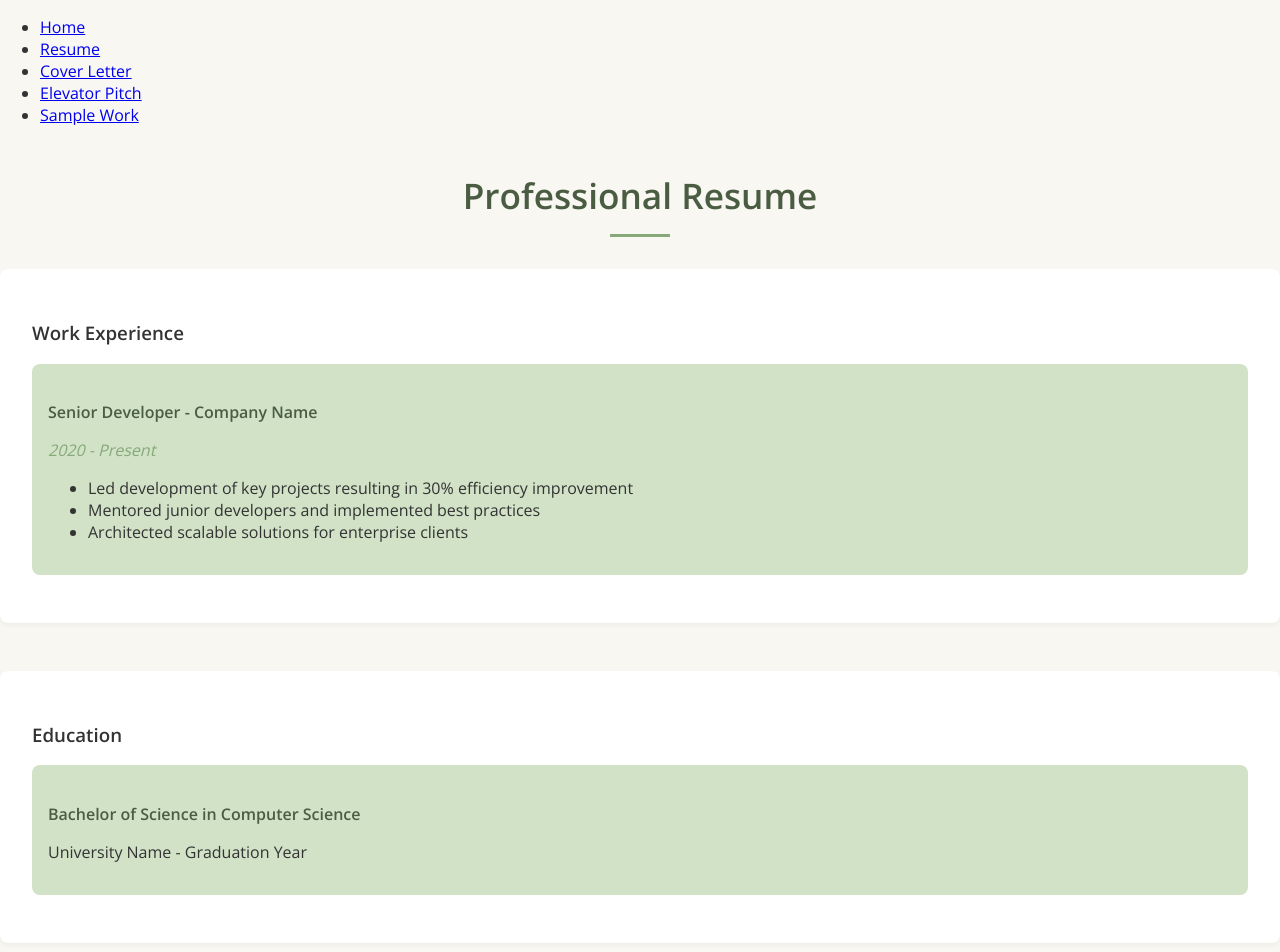
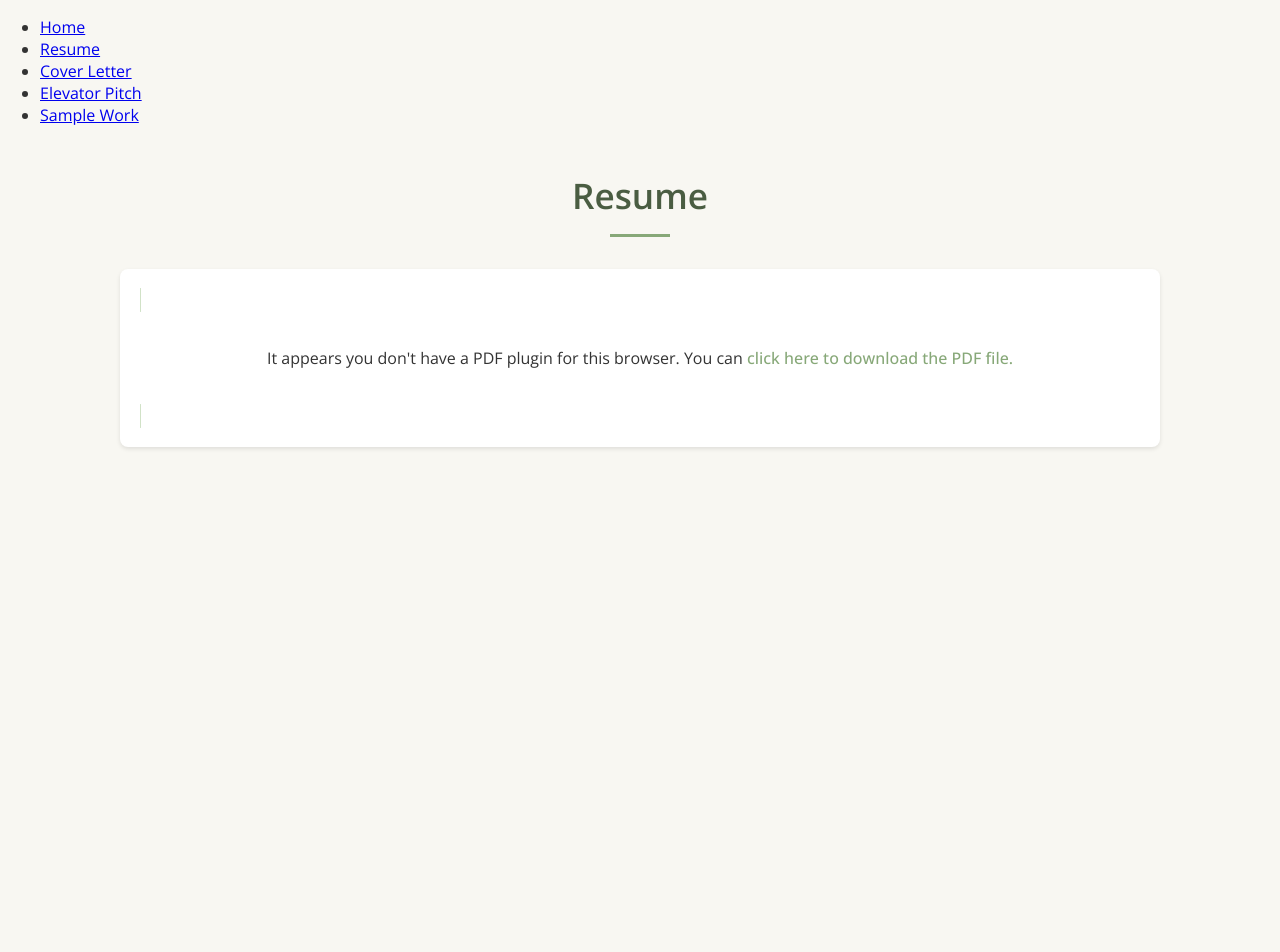
Before and after one commit to arshiagarg2006/arshia-website, a React (Create React App) app: page /resume in a window 1280 px wide. Shown: the top 952 px of the page. After the commit the page ends 800 px from the top, so only its background shows below. Built offline with nearby package versions, Linux system fonts and the light colour scheme.

Commit message:
resume pdf

```diff
--- a/src/pages/Resume.js
+++ b/src/pages/Resume.js
@@ -3,38 +3,23 @@ import React from 'react';
 function Resume() {
   return (
     <div className="resume">
-      <h2>Professional Resume</h2>
-
-      <section className="experience">
-        <h3>Work Experience</h3>
-        <div className="job">
-          <h4>Senior Developer - Company Name</h4>
-          <p className="date">2020 - Present</p>
-          <ul>
-            <li>Led development of key projects resulting in 30% efficiency improvement</li>
-            <li>Mentored junior developers and implemented best practices</li>
-            <li>Architected scalable solutions for enterprise clients</li>
-          </ul>
-        </div>
-      </section>
-
-      <section className="education">
-        <h3>Education</h3>
-        <div className="degree">
-          <h4>Bachelor of Science in Computer Science</h4>
-          <p>University Name - Graduation Year</p>
-        </div>
-      </section>
-
-      <section className="skills">
-        <h3>Technical Skills</h3>
-        <ul>
-          <li>Languages: JavaScript, Python, Java</li>
-          <li>Frontend: React, Vue.js, HTML5, CSS3</li>
-          <li>Backend: Node.js, Express, Django</li>
-          <li>Database: MongoDB, PostgreSQL</li>
-        </ul>
-      </section>
+      <h2>Resume</h2>
+      <div className="pdf-container">
+        <object
+          data="/assets/resume.pdf"
+          type="application/pdf"
+          width="100%"
+          height="800px"
+        >
+          <p>
+            It appears you don't have a PDF plugin for this browser.
+            You can {' '}
+            <a href="/assets/resume.pdf" download>
+              click here to download the PDF file.
+            </a>
+          </p>
+        </object>
+      </div>
     </div>
   );
 }
--- a/src/styles/pages.css
+++ b/src/styles/pages.css
@@ -149,3 +149,35 @@ section {
     padding: 1.5rem;
   }
 }
+
+/* Resume PDF Styles */
+.pdf-container {
+  width: 100%;
+  max-width: 1000px;
+  margin: 0 auto;
+  padding: 20px;
+  background: white;
+  border-radius: 8px;
+  box-shadow: 0 2px 4px rgba(0, 0, 0, 0.1);
+}
+
+.pdf-container object {
+  border: 1px solid var(--light-sage);
+  border-radius: 4px;
+}
+
+.pdf-container p {
+  text-align: center;
+  padding: 20px;
+}
+
+.pdf-container a {
+  color: var(--sage-green);
+  text-decoration: none;
+  font-weight: 500;
+}
+
+.pdf-container a:hover {
+  color: var(--dark-sage);
+  text-decoration: underline;
+}
```
Also changed, not shown: 1 other file (tests, documents, lock files or other folders).
